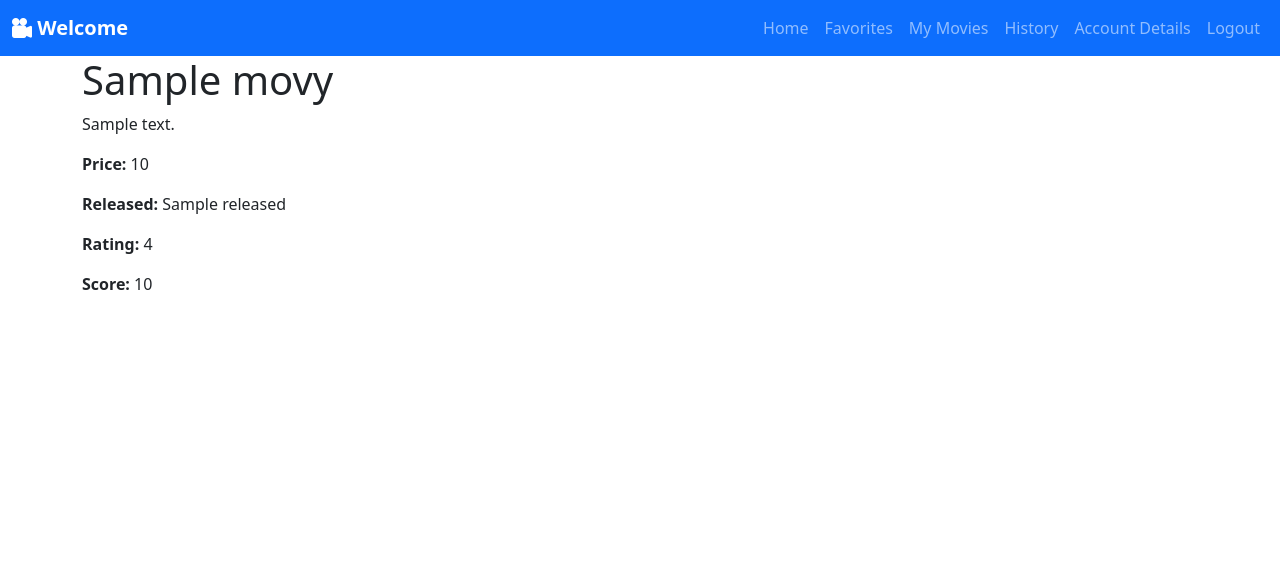
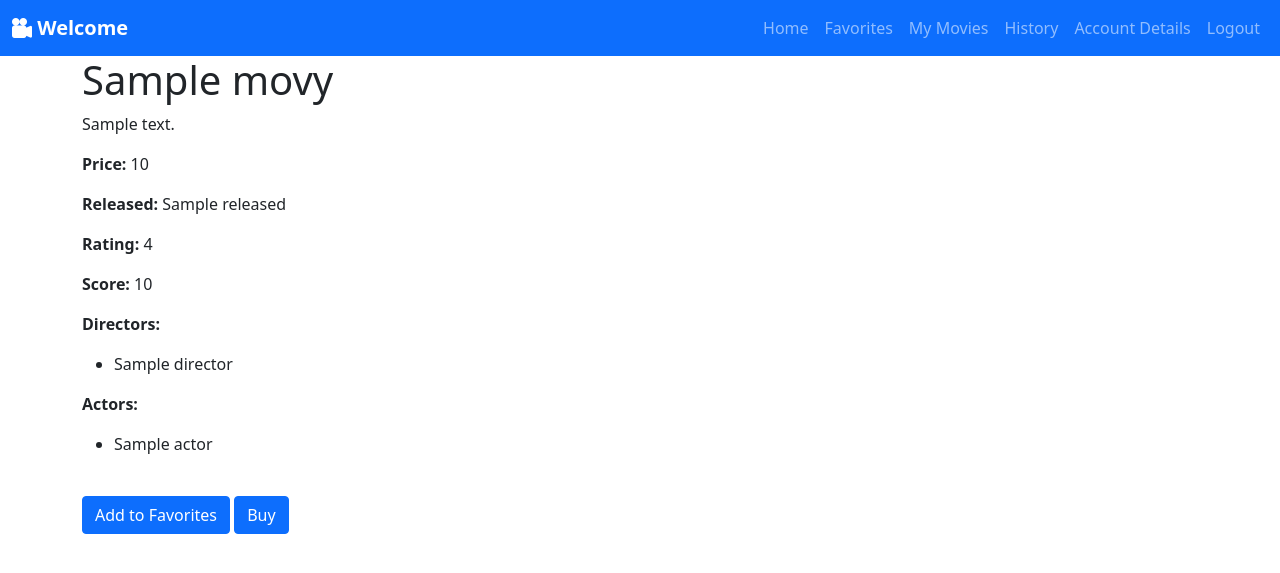
Before and after one commit to lndmri/Movie_Platform, a Flask app: page /details/1 in a window 1280 px wide. Shown: the top 573 px of the page. Run offline with Flask 3, Linux system fonts and the light colour scheme; the visitor is signed in with stand-in values (Sample User, id 1); a database or web service that is not in the repository returns one stand-in record (values such as "Sample title"); some libraries are stand-ins or nearby versions.

Commit message:
Fixed Movie details
Fixed Movie details

```diff
--- a/website/auth.py
+++ b/website/auth.py
@@ -44,7 +44,7 @@ def login():
 
 
 
-
+@auth.route('/details/logout')
 @auth.route('/logout')
 def logout():
     session.pop("userid", None)
--- a/website/templates/details.html
+++ b/website/templates/details.html
@@ -10,4 +10,26 @@
     <p><strong>Rating:</strong> {{ movie.rating }}</p>
     <p><strong>Score:</strong> {{ movie.score }}</p>
 
+    <p><strong>Directors:</strong>
+        <ul class="csv">
+            {% for dir in directors %}
+            <li>{{dir.name}}</li>
+            {% endfor %}
+        </ul>
+    </p>
+
+    <p><strong>Actors:</strong>
+        <ul class="csv">
+            {% for actor in actors %}
+            <li>{{actor.name}}</li>
+            {% endfor %}
+        </ul>
+    </p>
+
+    </br>
+    <tr>
+        <button type="submit" class="btn btn-primary" method="POST">Add to Favorites</button>
+        <button type="submit" class="btn btn-primary" method="POST">Buy</button>
+    </tr>
+
 {% endblock %}
--- a/website/views.py
+++ b/website/views.py
@@ -122,17 +122,30 @@ def account():
 
 @views.route('/details/<int:movieID>', methods=['GET'])
 def details(movieID):
+    if "userid" in session:
+        # db connection
+        conn = db_conn()
+        cur = conn.cursor(cursor_factory=psycopg2.extras.DictCursor)
 
-    # db connection
-    conn = db_conn()
-    cur = conn.cursor(cursor_factory=psycopg2.extras.DictCursor)
+        cur.execute('SELECT * FROM Movies WHERE movieID = %s', (movieID,))
+        movie = cur.fetchone()
 
-    cur.execute('SELECT * FROM Movies WHERE movieID = %s', (movieID,))
-    movie = cur.fetchone()
-    print(movieID)
+        cur.execute("""SELECT directors.name FROM Directors, Directs
+                    WHERE directors.dirid = directs.dirid
+                    AND movieID = %s""", (movieID,))
+        directors = cur.fetchall()
+
+        cur.execute("""SELECT actors.name FROM Actors, Works
+                    WHERE actors.actorid = works.actorid
+                    AND movieID = %s""", (movieID,))
+        actors = cur.fetchall()
+
+    else:
+        return redirect(url_for('auth.login'))
+
     cur.close()
     conn.close()
-    return render_template('details.html', movie=movie)
+    return render_template('details.html', movie=movie, directors=directors, actors=actors)
 
 
 @views.route('/add_to_favorites', methods=['POST'])
```
Also changed, not shown: website/templates/response.html (+3 -8 lines).
